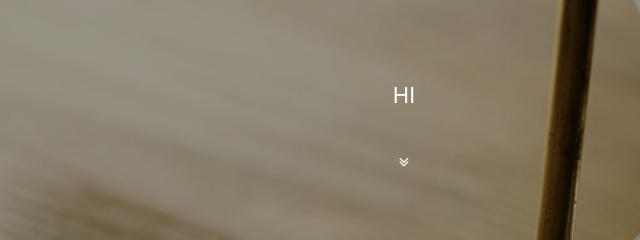
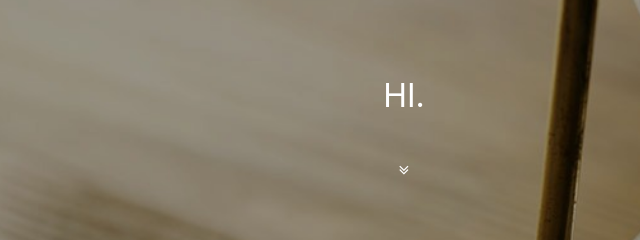
Before and after one commit to banaabraham/banaabraham.github.io, a website with bundled scripts: page index.html in a window 1280 px wide. Shown: the part 264-504 px from the top of the page, 236-876 px from the left. Built offline with nearby package versions, Linux system fonts and the light colour scheme.

Commit message:
Update index.html

```diff
--- a/index.html
+++ b/index.html
@@ -66,7 +66,7 @@
             <div class="container">
                 <div class="row">
                     <div class="col-md-8 offset-md-2">
-<p class="intro-text">HI</p>
+                        <p class="intro-text"><font size="+3">HI.</font></p>
                         <a href="#about" class="btn btn-circle page-scroll">
                             <i class="fa fa-angle-double-down animated"></i>
                         </a>
```
